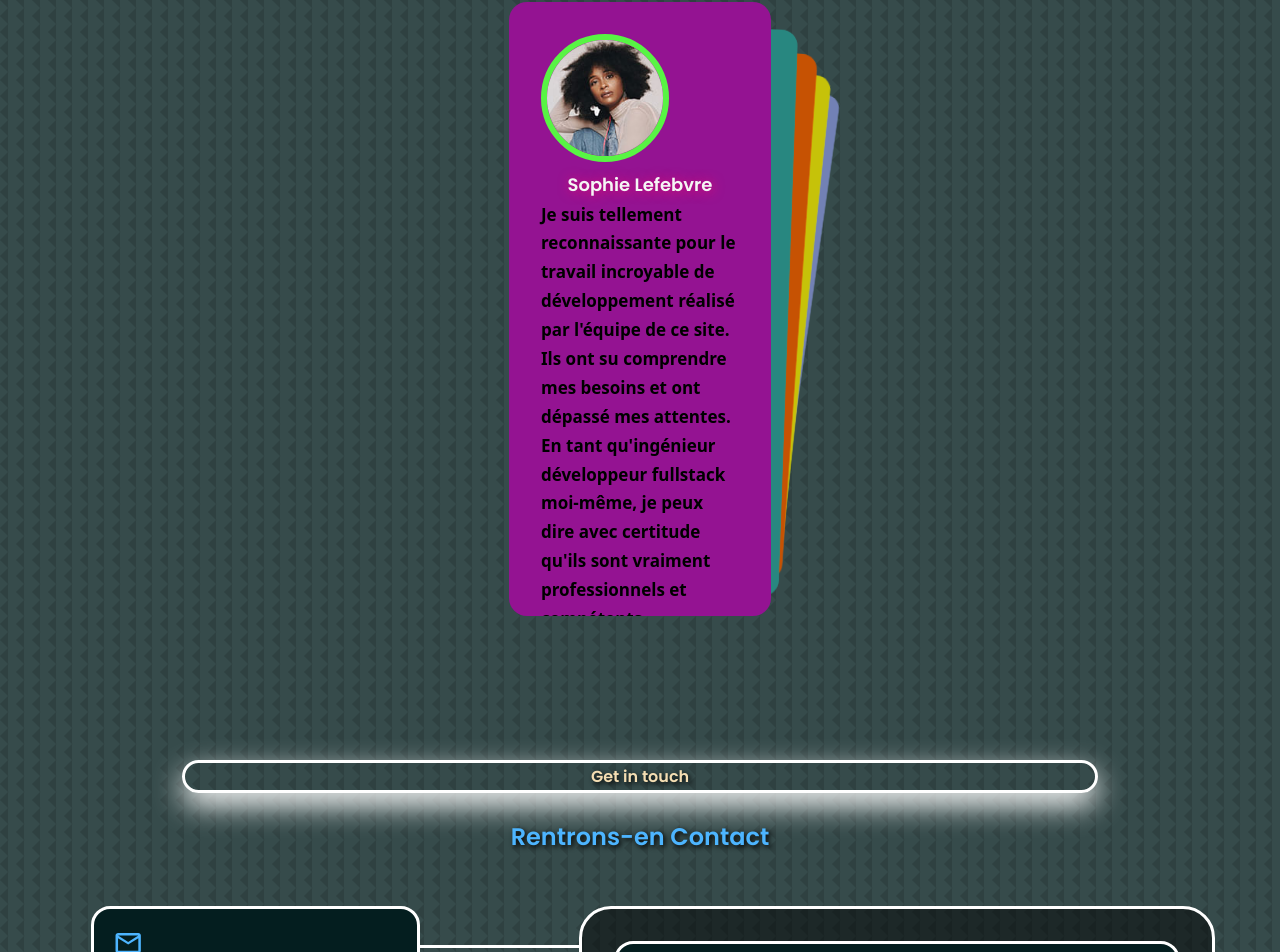
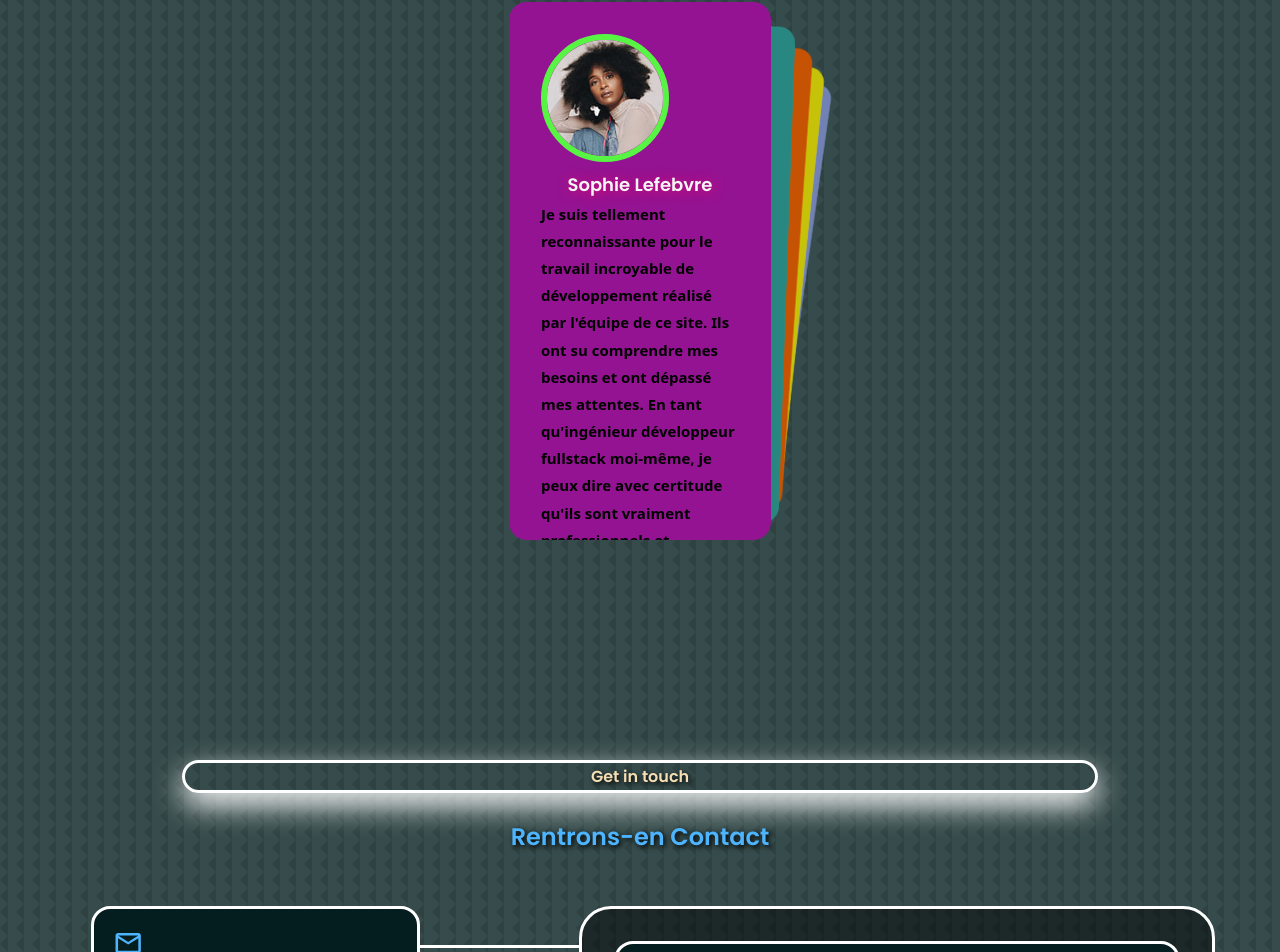
Before and after one commit to Mouhamed1003/keenprogrammer.com, a React (Create React App) app: page / in a window 1280 px wide. Shown: the part 4616-5568 px from the top of the page. Built offline with nearby package versions, Linux system fonts and the light colour scheme.

Commit message:
Update temoignages.css

```diff
--- a/src/components/temoignages/temoignages.css
+++ b/src/components/temoignages/temoignages.css
@@ -11,7 +11,7 @@
 }
 .temoignages_container {
   width: 21%;
-  height: 80%;
+  height: 70%;
   margin: 0 auto;
 }
 .temoignage {
@@ -40,7 +40,7 @@
 }
 .client_review {
   color: black;
-  font-size: 17px;
+  font-size: 15px;
   text-align: left;
   font-family: system-ui, -apple-system, BlinkMacSystemFont, 'Segoe UI', Roboto, Oxygen, Ubuntu, Cantarell, 'Open Sans', 'Helvetica Neue', sans-serif;
 }
```
